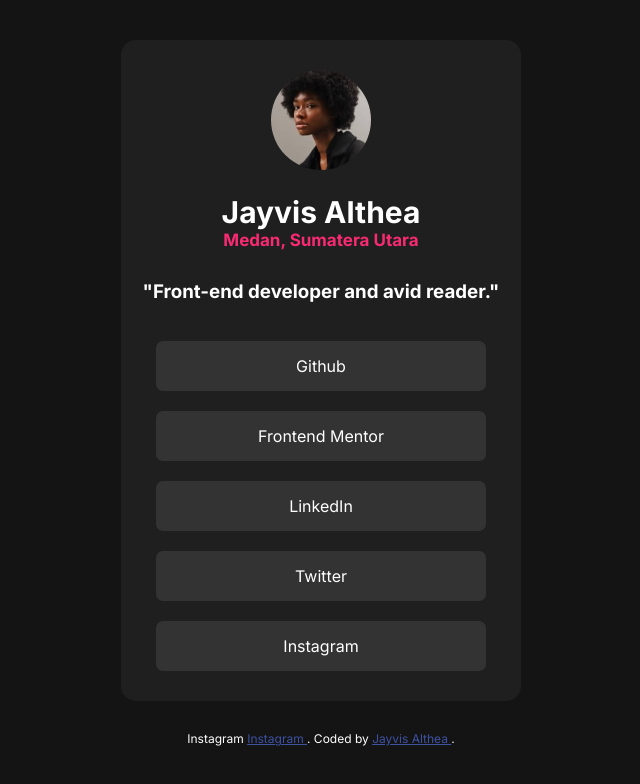
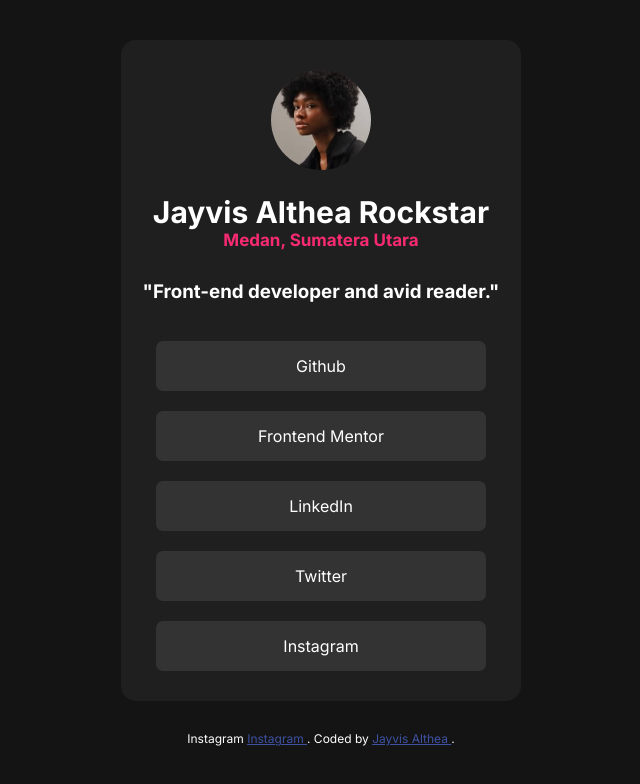
Before and after one commit to Jayvizzz/social-links-profile, a plain HTML site: page index.html in a window 1280 px wide. Shown: the whole page, without its empty margins (319-959 px from the left). Drawn offline with Linux system fonts and the light colour scheme.

Commit message:
Update index.html

```diff
--- a/index.html
+++ b/index.html
@@ -14,7 +14,7 @@
   <main>
     <div class="profile">
       <img src="assets/images/avatar-jessica.jpeg" width="100pxpx" class="pic"  alt="Jessica R">
-      <h1 class="name">Jayvis Althea</h1>
+      <h1 class="name">Jayvis Althea Rockstar</h1>
       <h2 class="place">Medan, Sumatera Utara</h2>
       <h3 class="desc">"Front-end developer and avid reader."</h3>
     </div>
```
